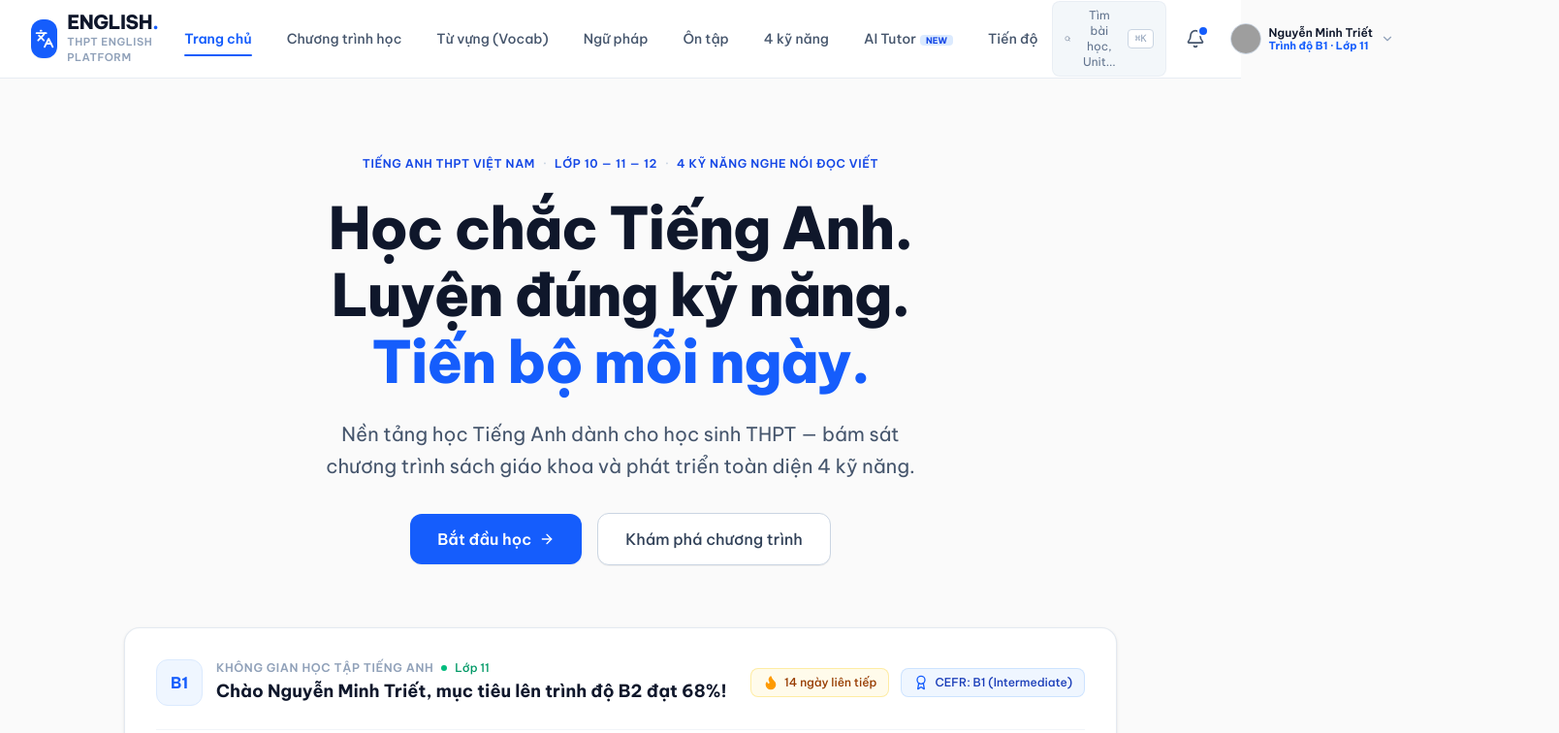
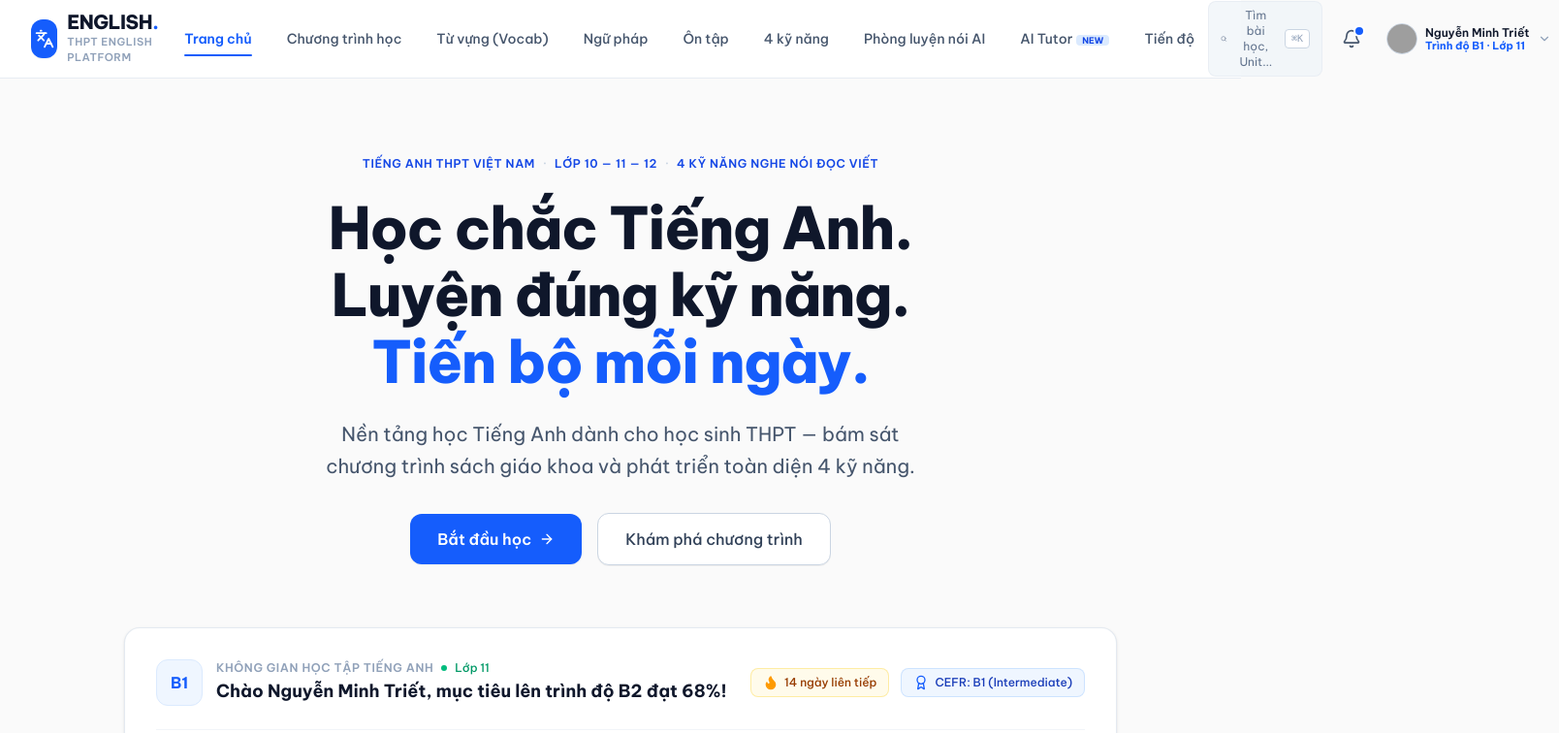
Before and after one commit to beneducation29-lgtm/hoctienganhcungLinh, a React (Vite) app: page / in a window 1280 px wide. Shown: the top 756 px of the page at 97% size, 1608 px wide, since content can reach past the window. Built offline with nearby package versions, Linux system fonts and the light colour scheme; grey boxes are pictures that could not be loaded.

Commit message:
feat: add AI speaking room to main navigation

```diff
--- a/src/components/Header.tsx
+++ b/src/components/Header.tsx
@@ -43,6 +43,7 @@ export const Header: React.FC<HeaderProps> = ({
     { id: 'grammar', label: 'Ngữ pháp' },
     { id: 'review', label: 'Ôn tập' },
     { id: 'skills', label: '4 kỹ năng' },
+    { id: 'speaking', label: 'Phòng luyện nói AI' },
     { id: 'aitutor', label: 'AI Tutor' },
     { id: 'progress', label: 'Tiến độ' }
   ];
```
